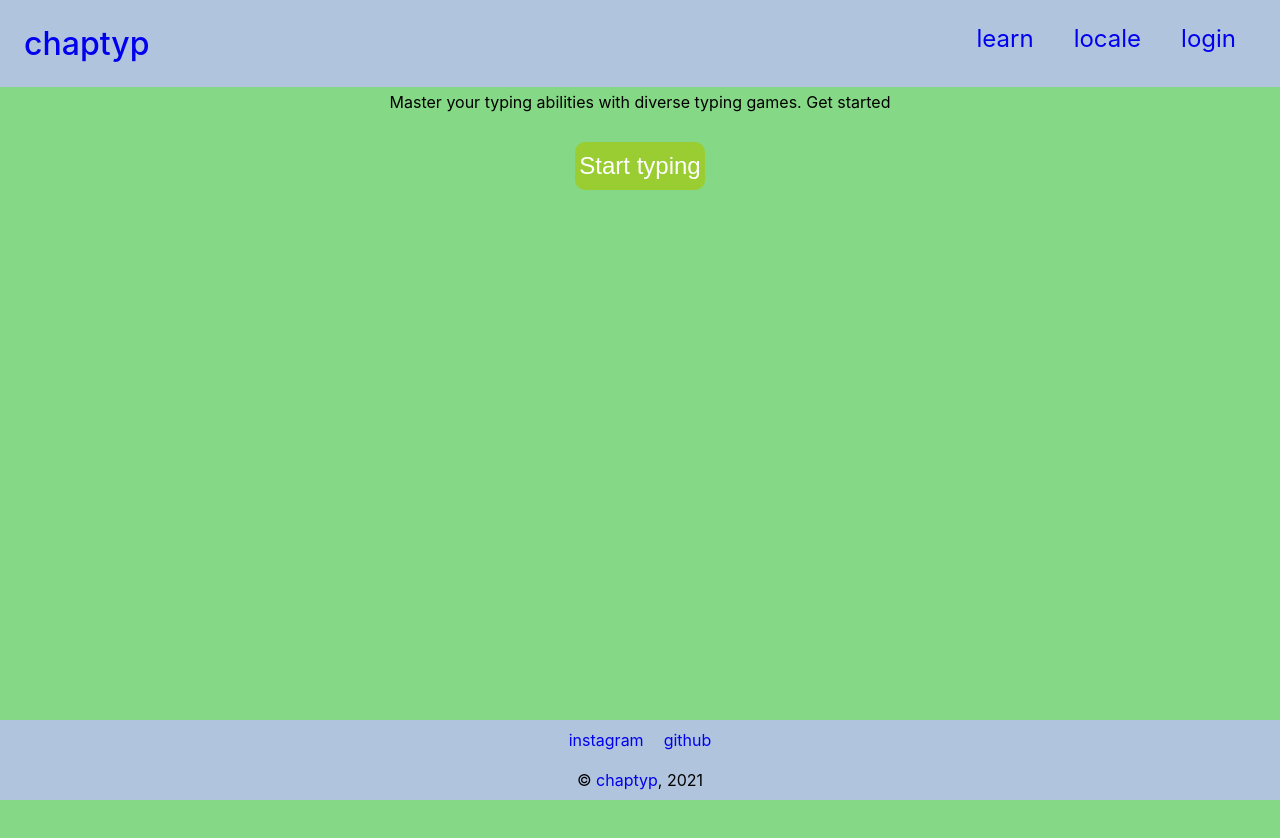
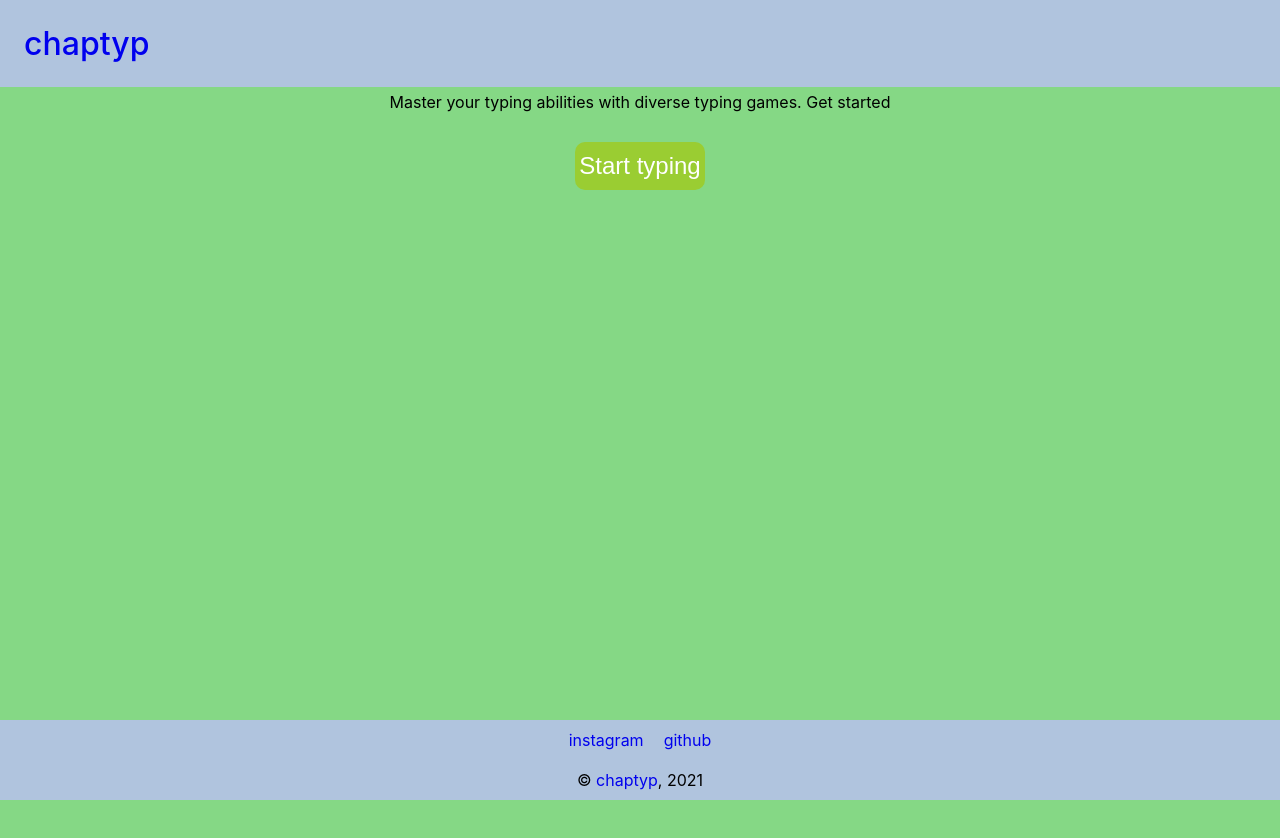
Before and after one commit to astrojose/chaptype, a React (Create React App) app: page / in a window 1280 px wide. Shown: the top 838 px of the page. Built offline with nearby package versions, Linux system fonts and the light colour scheme.

Commit message:
disable navbar

```diff
--- a/src/components/navbar.js
+++ b/src/components/navbar.js
@@ -9,9 +9,9 @@ const Navbar = () => {
 
             <nav className="nav">
                 <ul className="nav-links">
-                    <li><a href="#">learn</a></li>
+                    {/* <li><a href="#">learn</a></li>
                     <li><a href="#">locale</a></li>
-                    <li><a href="#">login</a> </li>
+                    <li><a href="#">login</a> </li> */}
                 </ul>
             </nav>
         </div>
```
